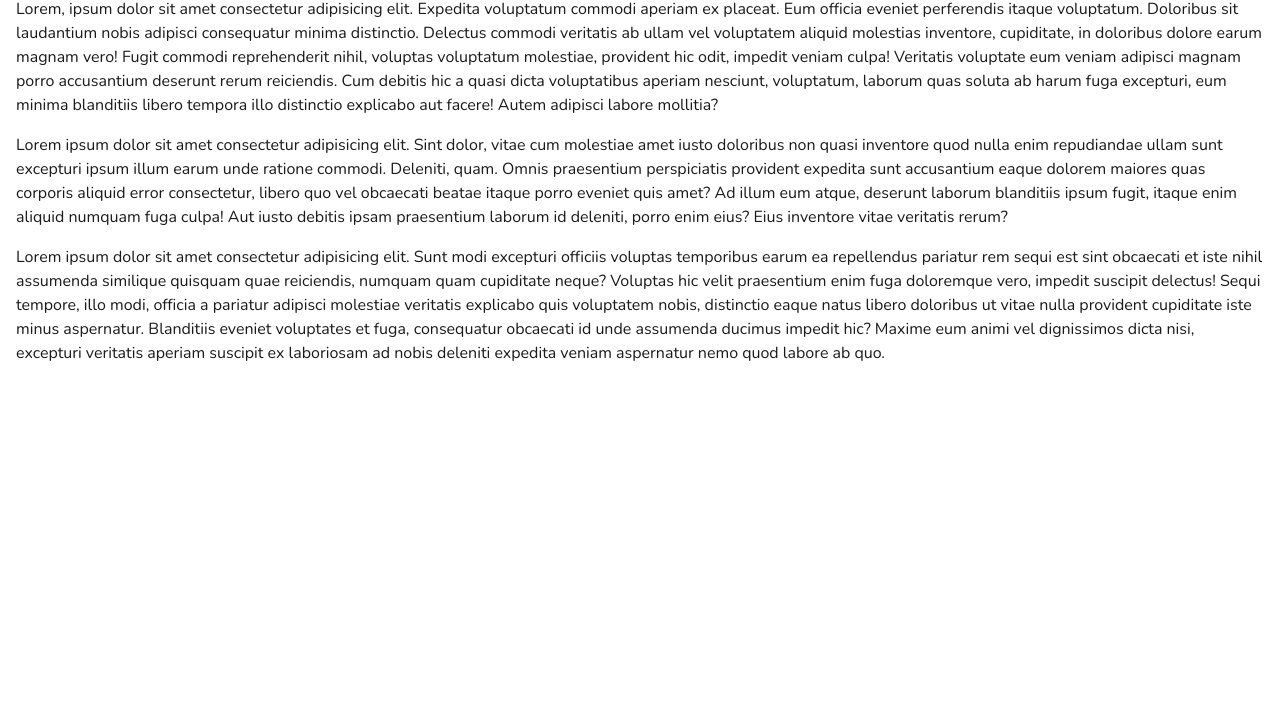
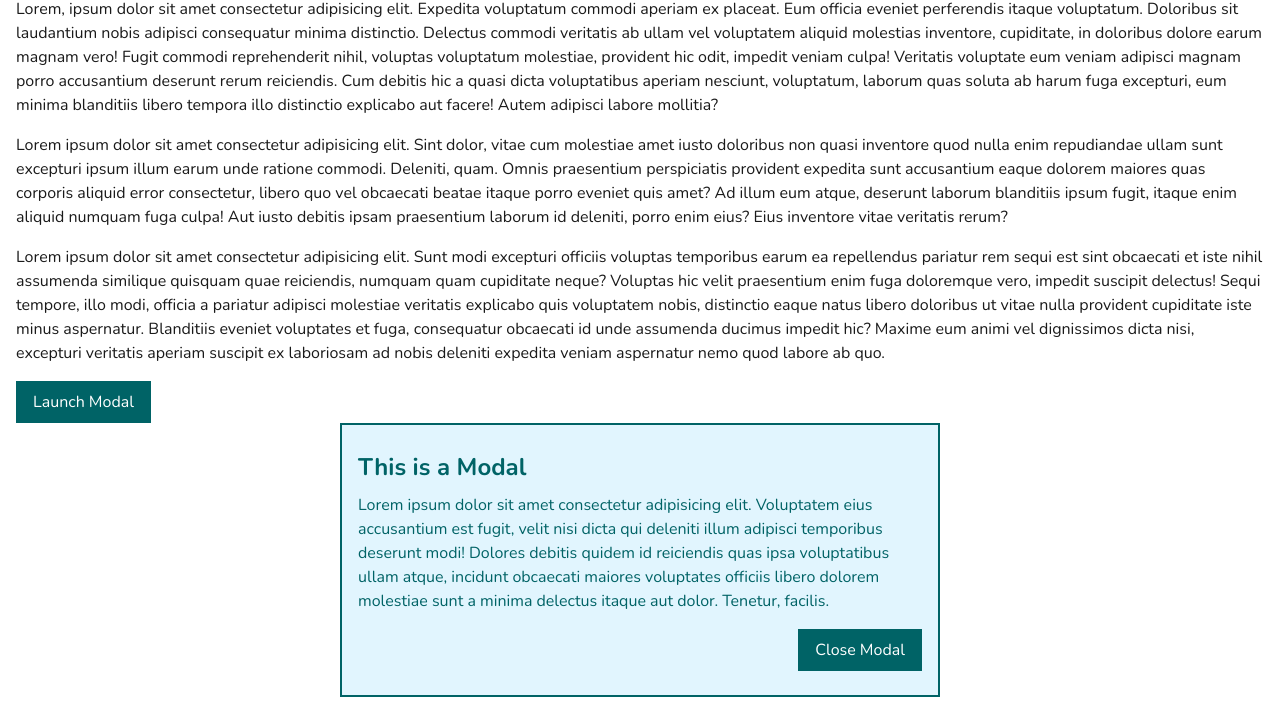
Before and after one commit to davinaleong/proj-dialog-example, a website built with Vite: page index.html in a window 1280 px wide. Shown: the part 95-800 px from the top of the page. Built offline with nearby package versions, Linux system fonts and the light colour scheme; files whose address does not match are found by name.

Commit message:
Added styles

```diff
--- a/index.html
+++ b/index.html
@@ -18,7 +18,8 @@
 
     <script defer type="module" src="/main.js"></script>
   </head>
-  <body class="flow clr-grey-900 bg-grey-50">
+  <body class="clr-grey-900 bg-grey-50">
+    <main class="flow">
       <h1 class="fs-800">Dialog Example</h1>
 
       <p>
@@ -61,5 +62,26 @@
         suscipit ex laboriosam ad nobis deleniti expedita veniam aspernatur nemo
         quod labore ab quo.
       </p>
+
+      <p>
+        <button class="btn btn-secondary" type="button">
+          Launch Modal
+        </button>
+      </p>
+    </main>
+
+    <div class="modal">
+      <div class="modal-body | clr-secondary-900 py-200">
+        <h2 class="fs-600 mb-200">This is a Modal</h2>
+
+        <p>Lorem ipsum dolor sit amet consectetur adipisicing elit. Voluptatem eius accusantium est fugit, velit nisi dicta qui deleniti illum adipisci temporibus deserunt modi! Dolores debitis quidem id reiciendis quas ipsa voluptatibus ullam atque, incidunt obcaecati maiores voluptates officiis libero dolorem molestiae sunt a minima delectus itaque aut dolor. Tenetur, facilis.</p>
+      </div>
+      <div class="modal-footer | py-200">
+        <button class="btn btn-secondary" type="button">
+          Close Modal
+        </button>
+      </div>
+    </div>
+
   </body>
 </html>
--- a/styles/main.css
+++ b/styles/main.css
@@ -181,7 +181,7 @@ a:where(:hover, :focus, :focus-visible) {
   --btn-hover-bg-clr: var(--clr-grey-800);
   --btn-hover-border-clr: var(--clr-grey-800);
 
-  --btn-padding: var(--size-300) var(--size-600);
+  --btn-padding: var(--size-200) var(--size-400);
 
   display: inline-flex;
   align-items: center;
@@ -192,7 +192,6 @@ a:where(:hover, :focus, :focus-visible) {
   border: thin solid var(--btn-border-clr);
   padding: var(--btn-padding);
   transition: all 0.3s ease-in-out;
-  border-radius: var(--size-200);
 }
 
 .btn:where(:hover, :focus, :focus-visible) {
@@ -206,16 +205,31 @@ a:where(:hover, :focus, :focus-visible) {
 }
 
 .btn-secondary {
-  --btn-bg-clr: var(--clr-secondary-400);
-  --btn-border-clr: var(--clr-secondary-400);
-  --btn-hover-bg-clr: var(--clr-secondary-900);
-  --btn-hover-border-clr: var(--clr-secondary-900);
+  --btn-clr: var(--clr-grey-50);
+  --btn-bg-clr: var(--clr-secondary-900);
+  --btn-border-clr: var(--clr-secondary-900);
+
+  --btn-hover-clr: var(--clr-grey-50);
+  --btn-hover-bg-clr: var(--clr-secondary-800);
+  --btn-hover-border-clr: var(--clr-secondary-800);
 }
 
 /** Content - General Styling - End **/
 
 /** Content - Layout **/
-
+.modal {
+  max-width: 600px;
+  margin-inline: auto;
+  background-color: var(--clr-primary-50);
+  border: 2px solid var(--clr-secondary-900);
+  padding: var(--size-400);
+}
+
+.modal-footer {
+  display: flex;
+  justify-content: end;
+  gap: var(--size-200);
+}
 /** Content - Layout - End **/
 
 /** Utility **/
```
Lines whose indentation alone changed are shown as unchanged.
